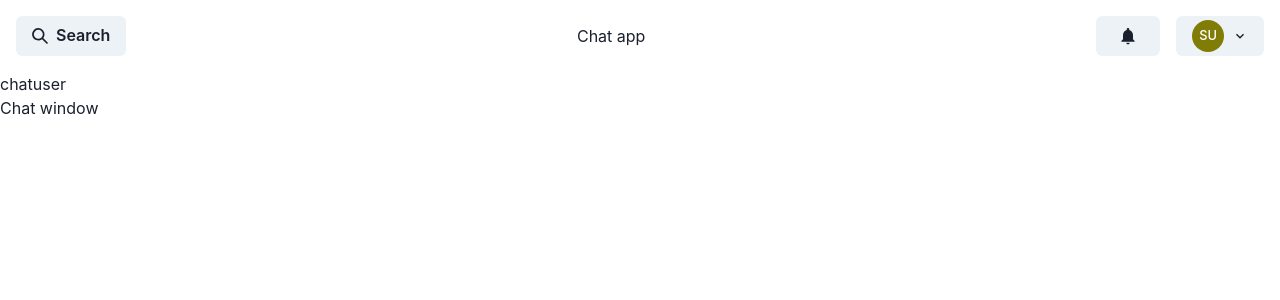
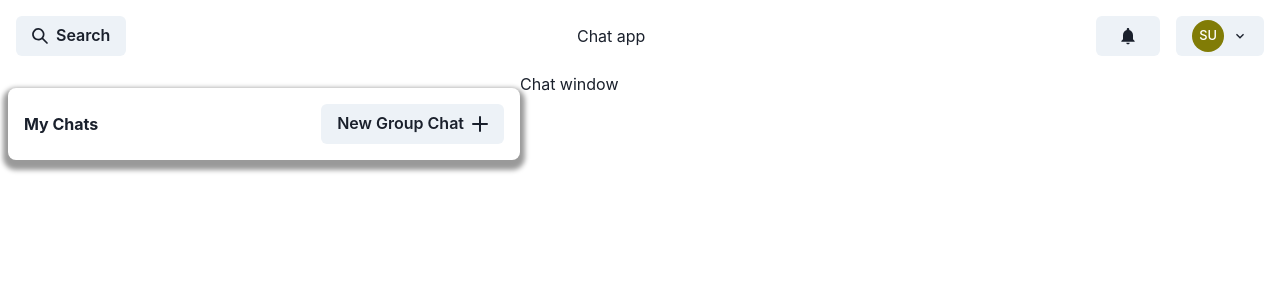
Before and after one commit to VinayakaGM/Chat-App, a React (Vite) app in the folder frontend/: page /Chats in a window 1280 px wide. Shown: the top 300 px of the page. Built offline with nearby package versions, Linux system fonts and the light colour scheme; sample sign-in values are in the browser's storage.

Commit message:
add accessChat ui and populate users to myChats

```diff
--- a/frontend/src/components/ChatBox.jsx
+++ b/frontend/src/components/ChatBox.jsx
@@ -1,16 +1,21 @@
+import Chatnav from "./Chatnav";
 import { Chatusers } from "./Chatuser";
-import { Chat } from "./Chat";
-import Chatnav from "./Chatnav";
+import { ChatWindow } from "./ChatWindow";
 import { ChatState } from "../context/ChatContext";
+import { Box } from "@chakra-ui/react";
 
 export const ChatBox = () => {
   let { user } = ChatState();
-  // console.log("user", user);
+  console.log("user", user);
   return (
     <div>
       {user && <Chatnav user={user} />}
-      <Chatusers />
-      <Chat />
+      {/* <Chatusers />
+      <ChatWindow /> */}
+      <Box display={"flex"}>
+        {user && <Chatusers />}
+        {user && <ChatWindow />}
+      </Box>
     </div>
   );
 };
--- a/frontend/src/components/Chat.jsx
+++ b/frontend/src/components/ChatWindow.jsx
@@ -1,6 +1,6 @@
 
 
-export const Chat = () => {
+export const ChatWindow = () => {
   return (
     <div>Chat window</div>
   )
--- a/frontend/src/components/Chatnav.jsx
+++ b/frontend/src/components/Chatnav.jsx
@@ -21,6 +21,7 @@ import ProfileMenu from "./ProfileMenu";
 import axios from "axios";
 import ChatLoading from "./ChatLoading";
 import UserList from "./UserList";
+import { ChatState } from "../context/ChatContext";
 
 const Chatnav = ({
   user: {token,
@@ -31,9 +32,39 @@ const Chatnav = ({
   const [searchUsers, setSearchUsers] = useState([]);
   const [loading, setLoading] = useState(false);
   const { isOpen, onOpen, onClose } = useDisclosure();
+  const { user,chats, setChats, selectedChat, setSelectedChat } = ChatState();
+
   const btnRef = useRef();
+  const toast = useToast();
 
-  const toast = useToast();
+  const accessChat = async (id) => {
+    try {
+      let config = {
+        headers: {
+          "Authorization": `Bearer ${token}`,
+        },
+      };
+      let { data } = await axios.post(
+        `http://localhost:5000/api/v1/chat/`,
+        { userId: id },
+        config
+      );
+      console.log(data);
+      // if chat already exists in chats no need to add it otherwise add it
+      if (!chats.find((chat) => chat._id === data._id))
+        setChats([...chats, data]);
+      setSelectedChat(data);
+      setLoading(false);
+      onClose();
+    } catch (error) {
+      toast({
+        title: "Couldn't access chat",
+        status: "error",
+        duration: 9000,
+        isClosable: true,
+      });
+    }
+  };
 
   const handleSearch = async () => {
     if (!search) {
@@ -101,7 +132,7 @@ const Chatnav = ({
             <Button onClick={handleSearch}>Go</Button></Box>
             <Box>
               {loading ? <ChatLoading/> : searchUsers.map(user=>{
-                return <UserList key={user._id} user={user}/>
+                return <UserList key={user._id} user={user} handleFunction={() => accessChat(user._id)}/>
               })}
             </Box>
           </DrawerBody>
--- a/frontend/src/components/Chatuser.jsx
+++ b/frontend/src/components/Chatuser.jsx
@@ -1,9 +1,62 @@
+import { Box, Button, Stack, Text } from "@chakra-ui/react";
+import { ChatState } from "../context/ChatContext";
+import { AddIcon } from "@chakra-ui/icons";
+import { useEffect, useState } from "react";
+import {getuserName} from "../config/chatLogics.js"
+
 
 
 export const Chatusers = () => {
+  let [loggedUser,setLoggedUser]=useState(null)
+  const { chats, setChats, selectedChat, setSelectedChat } = ChatState();
+  console.log("chats in chatUsers",chats);
+
+  useEffect(() => {
+    let user = JSON.parse(localStorage.getItem("user"));
+    setLoggedUser(user);
+  }, []);
+
   return (
-    <>
-      <h1>chatuser</h1>
-    </>
+    <Box
+      width="40%"
+      height="100%"
+      boxShadow="0 5px 5px 5px rgba(0,0,0,0.4)"
+      padding="1em"
+      marginTop="1em"
+      marginLeft="0.5em"
+      borderRadius="0.5em"
+    >
+      <Box display="flex" justifyContent="space-between" alignItems="center">
+        <Text size="lg" fontWeight="bold">
+          My Chats
+        </Text>
+        <Button iconSpacing="2" rightIcon={<AddIcon />}>
+          New Group Chat
+        </Button>
+      </Box>
+      <Box>
+        <Stack display="flex" flexDirection="column" gap="2em">
+          {
+            chats.map((chat) => {
+              return (
+                <Box
+                  key={chat._id}
+                  marginTop="1em"
+                  borderRadius="0.5em"
+                  padding="1em"
+                  backgroundColor="teal"
+                  color="white"
+                  fontWeight="bold"
+                  _hover={{ backgroundColor: "#ddd" }}
+                  cursor="pointer"
+                >
+                  <Text fontWeight="bold">{chat.isGroupChat?chat.chatName:getuserName(loggedUser.user._id,chat.users)}</Text>
+                </Box>
+              );
+            })
+          }
+        </Stack>
+      </Box>
+    </Box>
   );
 };
--- a/frontend/src/components/UserList.jsx
+++ b/frontend/src/components/UserList.jsx
@@ -1,6 +1,6 @@
 import { Avatar, Box, Stack, Text } from "@chakra-ui/react";
 
-const UserList = ({ user }) => {
+const UserList = ({ user,handleFunction }) => {
   return (
     <Box
       display="flex"
@@ -11,6 +11,8 @@ const UserList = ({ user }) => {
       color="white"
       padding="1em"
       borderRadius="8px"
+      onClick={handleFunction}
+      cursor={"pointer"}
     >
       <Avatar name={user.name} src={user.photo} size={"sm"} />
       <Stack spacing={1}>
--- /dev/null
+++ b/frontend/src/config/chatLogics.js
@@ -0,0 +1,3 @@
+export const getuserName=(loggedUserId,users)=>{
+    return users.find(user=>user._id!==loggedUserId).name
+}
--- a/frontend/src/context/ChatContext.jsx
+++ b/frontend/src/context/ChatContext.jsx
@@ -3,19 +3,23 @@ import { useNavigate } from "react-router-dom";
 
 let ChatContext = createContext();
 
-let ChatProvider = ({children}) => {
+let ChatProvider = ({ children }) => {
   let [user, setUser] = useState(null);
+  let [selectedChat, setSelectedChat] = useState(null);
+  let [chats, setChats] = useState([]);
   let navigate = useNavigate();
 
   useEffect(() => {
     let user = JSON.parse(localStorage.getItem("user"));
     if (!user) {
-      navigate("/",{replace:true})
+      navigate("/", { replace: true });
     }
-    setUser(user)
+    setUser(user);
   }, []);
   return (
-    <ChatContext.Provider value={{ user, setUser }}>
+    <ChatContext.Provider
+      value={{ user, setUser, chats, setChats, selectedChat, setSelectedChat }}
+    >
       {children}
     </ChatContext.Provider>
   );
```
